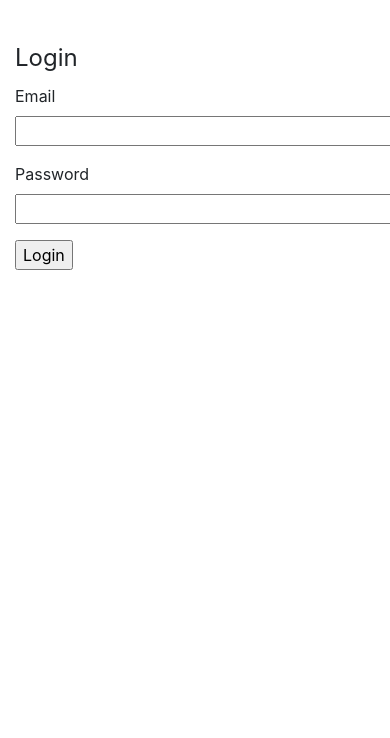
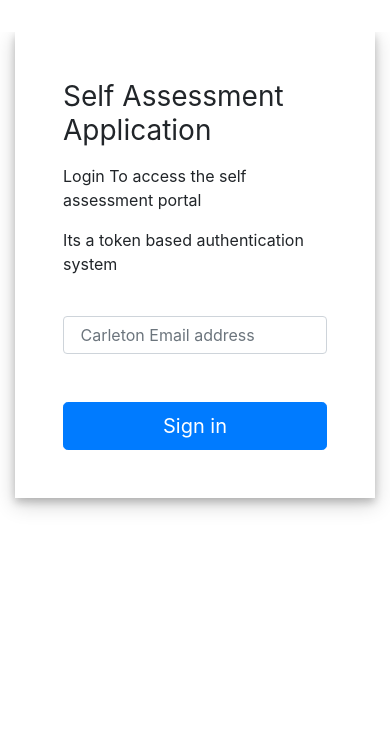
Before and after one commit to Singh-Ish/selfassessment, a Flask app: page /login in a window 390 px wide; the page is wider, and only the part inside the window is pictured. Shown: the part 106-844 px from the top of that part. Run offline with Flask 2, Linux system fonts and the light colour scheme; some libraries are stand-ins or nearby versions.

Commit message:
adding the token based authentication to the application draft1

```diff
--- a/config.py
+++ b/config.py
@@ -22,6 +22,6 @@
     MAIL_PORT = 465
     MAIL_USE_SSL = True
     MAIL_USE_TLS = False
-
+    #MAIL_ASCII_ATTACHMENTS = True
     MAIL_USERNAME = 'ishdeepsingh@sce.carleton.ca'
     MAIL_PASSWORD = 'Change.711'
--- a/sapp/__init__.py
+++ b/sapp/__init__.py
@@ -5,7 +5,7 @@
 from flask_admin.contrib.pymongo import ModelView
 from flask_restplus import Api
 from flask_mail import Mail, Message
-
+from itsdangerous import URLSafeTimedSerializer
 
 
 
@@ -22,6 +22,8 @@
 admin = Admin(app)
 
 
+# serializer token
+s = URLSafeTimedSerializer('SECRET_KEY')
 
 # initializing the mail services
 mail = Mail(app)
--- a/sapp/routes.py
+++ b/sapp/routes.py
@@ -1,5 +1,5 @@
-from sapp import app,db,mail
-from flask import render_template, request,json,Response, redirect , url_for , session, jsonify, send_file,send_from_directory
+from sapp import app,db,mail,s
+from flask import render_template, request,json,Response, redirect , url_for , session, jsonify, send_file,send_from_directory, url_for
 from sapp.models import User, rubics, projects, samatrix, emailtemplate, feedback, faculty, role
 from sapp.forms import LoginForm, RegisterForm
 from flask import flash
@@ -7,8 +7,8 @@
 import os
 import pandas as pd
 from flask_restplus import Resource
-from sapp import db
 from flask_mail import Mail, Message
+from itsdangerous import URLSafeSerializer , SignatureExpired
 
 #from flask_user import role_required, UserManager, UserMixin
 #from flask_mail import Mail
@@ -67,34 +67,100 @@
         lo = False
     return render_template("index.html", home=lo)
 
+
 # login and registeration route
 @app.route("/login", methods=['GET','POST'])
 def login():
+
     if session.get('username'):
         flash("you are already logged in ", "success")
         return redirect(url_for('home'))
 
+    '''
     form = LoginForm()
     if form.validate_on_submit():
         email = form.email.data
         password = form.password.data
+    '''
+
+    if request.method == 'POST':
+        email = request.form['email']
+        print(email)
+        token = s.dumps(email, salt='emailsession')
+
+        msg = Message('confirm Email token login',sender='ishdeepsingh@sce.carleton.ca', recipients=[email])
+
+        # link to the token
+        link = url_for('confirm_mail', token=token, _external=True)
+        print(link)
+        msg.body = "\n your login link is  \n \n {}".format(link)
+        mail.send(msg)
+        flash(f"An Email has been sent with authorization token to {email} please verify to login", "success")
+        return redirect(url_for('login'))
+
+    return render_template("auth/login.html", login=True )
+
+
+@app.route('/confirm_mail/<token>')
+def confirm_mail(token):
+    try:
+        email = s.loads(token, salt='emailsession', max_age=3600)
+        print(email)
 
         user = User.objects(email=email).first()
-        if user and password ==user.password:
-            flash(f"{user.firstName}, you are successfully logged in!", "success")
+
+        if user:
             session['userId'] = user.userId
             session['username'] = user.firstName
+            session['email'] = user.email
+
+            # if role is empty assign student
+            r = role.objects(userId=user.userId).first()
+
+            if not r:
+                ro = role(userId=user.userId)
+                ro.save()
+
+            r = role.objects(userId=user.userId).first()
+            session['role'] = r.rname
+
+            flash(f"Welcome , You have successfully logged in", "success")
+            if(r.rname == 'admin'):
+                return redirect("admindash")
+                # implement various routes depemnding on the security roles
+            return redirect("/sdash")
+
+        else:
+            flash("you are not a vaid user please contact faculty or department admin","danger")
+            return redirect("home")
 
 
-            r= role.objects(userId=user.userId).first()
-            session['role']=r.rname
-            if(r.rname=='admin'):
-                return redirect("admindash")
 
-            return redirect("/sdash") # implement various routes depemnding on the security roles
-        else:
-            flash("Sorry, Invalid login Information ","danger")
-    return render_template("auth/login.html", title="Login", form=form, login=True )
+    except SignatureExpired:
+        flash("The Token has been Expired. Please try to login again","danger")
+        return redirect(url_for('login'))
+
+
+
+    # check the access role of the user map it to student details and create the route according to that
+    '''
+    user = User.objects(email=email).first()
+
+    if user and password == user.password:
+        flash(f"{user.firstName}, you are successfully logged in!", "success")
+        session['userId'] = user.userId
+        session['username'] = user.firstName
+
+        r = role.objects(userId=user.userId).first()
+        session['role'] = r.rname
+        if(r.rname == 'admin'):
+            return redirect("admindash")
+
+        # implement various routes depemnding on the security roles
+        return redirect("/sdash")
+    else:
+        flash("Sorry, Invalid login Information ", "danger")
+    '''
 
 
 @app.route("/register",methods=['GET','POST']) # once register it should go to the admin to approve and connect the supervisor to the project
@@ -499,9 +565,6 @@
     recipients = list(recipients.split(","))
     body = request.form["message"]
     subject = request.form["subject"]
-    print(recipients)
-    print(type(subject))
-    print(type(body))
 
     #subject = 'Mail from flask server'
     #msg = "testing the body message form flask mail "
@@ -537,6 +600,41 @@
 
     flash("Email Template has been saved ", "success")
     return redirect(url_for('admindash'))
+
+
+@app.route('/emailself', methods=['GET', 'POST'])
+def emailself():
+    id = session.get('userId')
+
+    cuser = User.objects(userId=id).first()
+    recipients = cuser.email
+    print(recipients)
+    sender = 'ishdeepsingh@sce.carleton.ca'
+    message = " Please find attached the result excel sheet "
+    subject = " Self assesment results"
+
+    try:
+        #with app.open_resource("assessmentresult.xlsx") as fp:
+        msg.attach("assessmentresult.xlsx","/", fp.read())
+
+        flash("successfully added the file","success")
+    except:
+        flash("can't add the file", "danger")
+
+    try:
+        msg = Message(subject=subject, body=body,
+                      sender=sender, recipients=recipients)
+
+        #msg.send()
+        flash("The Email has been sent and the result has been send as an attachement ", "success")
+    except:
+        flash("Can't send mail, contact your administrator ", "danger")
+
+
+    return redirect(url_for('admindash'))
+
+
+####### eval #############
 
 @app.route('/eval',methods=['GET','POST'])
 def eval():
@@ -589,8 +687,38 @@
         return redirect(url_for('admindash'))
 
 
-@app.route('/emailself', methods=['GET', 'POST'])
-def emailself():
 
-    flash("the Email has been sent and the result has been send as an attachement ","success")
-    return redirect(url_for('admindash'))
+###### token authentication
+
+'''
+@app.route('/tlogin',methods=['GET','POST'])
+def tlogin():
+    if request.method =='GET':
+        return '<form action="/tlogin" method="POST"> <input name="email" placeholder="email"> <input type="submit"> </form>'
+
+    email = request.form['email']
+    token = s.dumps(email, salt='emailsession')
+
+    msg = Message('confirm Email token login', sender='ishdeepsingh@sce.carleton.ca', recipients=[email])
+
+    link = url_for('confirm_mail', token=token, _external=True)
+
+
+    print(link)
+    msg.body = 'your login link is  {}'.format(link)
+
+    mail.send(msg)
+
+    return '<h1> the email you entered is {}. the token is {} </h1>'.format(email,token)
+
+
+@app.route('/confirm_mail/<token>')
+def confirm_mail(token):
+    try:
+        email = s.loads(token, salt='emailsession', max_age=3600)
+
+    except SignatureExpired:
+        return '<h1> the token is expired!</h1>'
+
+    return "the token works and the email is {}".format(email)
+'''
--- a/sapp/templates/auth/login.html
+++ b/sapp/templates/auth/login.html
@@ -2,39 +2,27 @@
 
 {% block content %}
 
+<div class="container col-md-6 login-form test-center">
+
+    <form class="form-signin" action='/login' method="post">
 
 
-    <div class="row">
-        <div class="col-md-6 offset-md-3">
-            <h3></h3>
-            <form name="login" action="" method="post" novalidate>
-              <fieldset class="form-group">
-                <legend>{{title}}</legend>
+            <h1 class="h3 mb-3 sm-3 font-weight-normal">Self Assessment Application</h1>
+            <p>Login To access the self assessment portal</p>
+            <p>Its a token based authentication system </p>
+            <br>
+
+        <input type="email" name="email" id="inputEmail" class="form-control" placeholder=" Carleton Email address" required>
+            <br><br>
+        <button class="btn btn-lg btn-primary btn-block" type="submit">Sign in</button>
 
 
-                 {{ form.hidden_tag() }}
+    </form>
 
-                <p>
-                    {{ form.email.label }}<br>
-                    {{ form.email(size=35) }}
-                    {% for error in form.email.errors %}
-                        <span class="error-message">{{ error }}</span>
-                    {% endfor %}
-                </p>
-                <p>
-                    {{ form.password.label }}<br>
-                    {{ form.password(size=35) }}
-                    {% for error in form.password.errors %}
-                        <span class="error-message">{{ error }}</span>
-                    {% endfor %}
 
-                </p>
 
-                <p>
-                    {{ form.submit() }}
-                </p>
-              </fieldset>
-            </form>
-        </div>
-    </div>
+</div>
+
+
+
 {% endblock %}
--- a/sapp/templates/base.html
+++ b/sapp/templates/base.html
@@ -82,6 +82,13 @@
 
       }
 
+      .login-form{
+
+        border-style: hidden;
+        padding: 3em;
+        box-shadow: 0 4px 8px 0 rgba(0, 0, 0, 0.2), 0 6px 20px 0 rgba(0, 0, 0, 0.19);
+      }
+
     </style>
 
   </head>
```
Also changed, not shown: notes.txt (+9 -0 lines), 2 other files.
